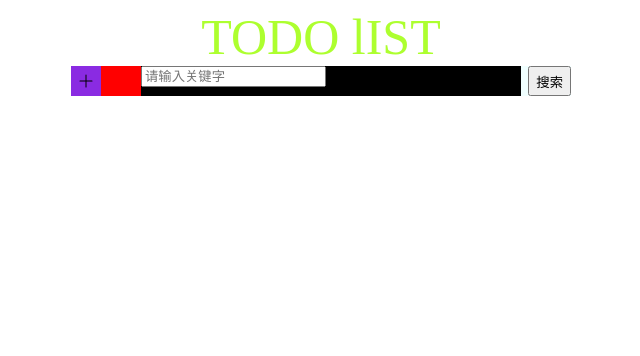
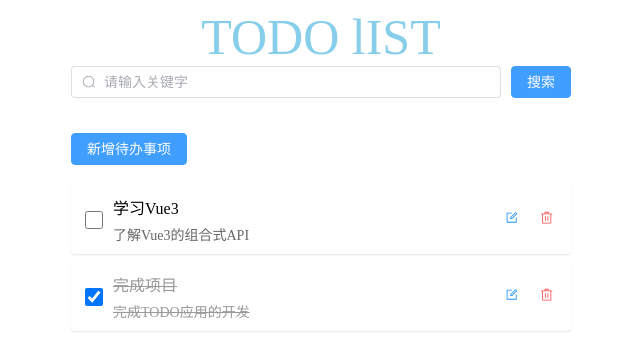
Before and after one commit to qiki0422/iftechio-todo-zqq, a Vue app: page / in a window 1280 px wide. Shown: the top 356 px of the page, without its empty margins (319-959 px from the left). Built offline with nearby package versions, Linux system fonts and the light colour scheme.

Commit message:
feat: 实现任务CRUD核心功能

```diff
--- a/src/App.vue
+++ b/src/App.vue
@@ -3,61 +3,100 @@
     <div class="title">TODO lIST</div>
     <div class="container">
       <div class="top">
-        <div class="addButton">
-          <el-icon><Plus /></el-icon>
-        </div>
         <div class="search">
-          <div class="searchInput">
-            <input type="text" placeholder="请输入关键字" />
-          </div>
-          <button class="searchButton">搜索</button>
+          <el-input
+            v-model="searchKeyword"
+            placeholder="请输入关键字"
+            class="searchInput"
+            prefix-icon="Search"
+          />
+          <el-button type="primary" class="searchButton">搜索</el-button>
         </div>
       </div>
-      <div class="todoForm"></div>
+      <div class="todoForm">
+        <TodoForm
+          :todos="todos"
+          @update-todo="updateTodo"
+          @delete-todo="deleteTodo"
+          @edit-todo="handleEditTodo"
+          @add-todo="handleAddTodo"
+        />
+      </div>
     </div>
   </div>
 </template>
 
+<script setup>
+import TodoForm from './components/todo/todoForm.vue'
+import { ref } from 'vue'
+
+// 定义待办事项数据 - 添加description字段
+const todos = ref([
+  { id: 1, title: '学习Vue3', description: '了解Vue3的组合式API', completed: false },
+  { id: 2, title: '完成项目', description: '完成TODO应用的开发', completed: true },
+])
+
+// 更新待办事项状态
+const updateTodo = (id) => {
+  const todo = todos.value.find((t) => t.id === id)
+  if (todo) {
+    todo.completed = !todo.completed
+  }
+}
+
+// 删除待办事项
+const deleteTodo = (id) => {
+  todos.value = todos.value.filter((t) => t.id !== id)
+}
+// 处理添加待办事项
+const handleAddTodo = (todoData) => {
+  const newTodo = {
+    id: Date.now(),
+    title: todoData.title,
+    description: todoData.description || '',
+    completed: false,
+  }
+  todos.value.push(newTodo)
+}
+
+// 处理编辑待办事项
+const handleEditTodo = (todo) => {
+  const index = todos.value.findIndex((t) => t.id === todo.id)
+  if (index !== -1) {
+    todos.value[index] = {
+      ...todo,
+      description: todo.description || '',
+    }
+  }
+}
+
+// 搜索关键字
+const searchKeyword = ref('')
+</script>
 <style scoped>
 .title {
   text-align: center;
   font-size: 50px;
-  color: greenyellow;
+  color: skyblue;
 }
 .container {
   width: 500px;
   height: 100%;
   margin: 0 auto;
-  background-color: beige;
 }
 .top {
-  background-color: red;
-  height: 30px;
   margin-bottom: 25px;
-  display: flex;
-  justify-content: space-between;
-}
-.addButton {
-  width: 30px;
-  height: 30px;
-  background-color: blueviolet;
-  display: flex;
-  align-items: center;
-  justify-content: center;
+  width: 100%;
 }
 .search {
-  width: 430px;
-  background-color: azure;
+  width: 100%;
   display: flex;
-  justify-content: space-between;
+  gap: 10px;
 }
 .searchInput {
-  width: 380px;
-  background-color: black;
+  flex: 1;
 }
-.todoForm {
-  background-color: cadetblue;
-  padding: 0 10px 0 10px;
+.searchButton {
+  white-space: nowrap;
 }
 </style>
-<script setup></script>
--- /dev/null
+++ b/src/components/todo/TodoDialog.vue
@@ -0,0 +1,99 @@
+<template>
+  <el-dialog v-model="dialogVisible" :title="dialogTitle" width="500px">
+    <el-form :model="formData" label-width="100px">
+      <el-form-item label="标题">
+        <el-input v-model="formData.title" placeholder="请输入待办事项标题" />
+      </el-form-item>
+      <el-form-item label="描述">
+        <el-input
+          v-model="formData.description"
+          type="textarea"
+          placeholder="请输入待办事项描述（可选）"
+          :rows="3"
+        />
+      </el-form-item>
+    </el-form>
+    <template #footer>
+      <el-button @click="handleCancel">取消</el-button>
+      <el-button type="primary" @click="handleConfirm">确认</el-button>
+    </template>
+  </el-dialog>
+</template>
+
+<script setup>
+import { ref, computed, watch } from 'vue'
+
+// Props
+const props = defineProps({
+  visible: {
+    type: Boolean,
+    default: false,
+  },
+  mode: {
+    type: String,
+    default: 'add',
+  },
+  todoData: {
+    type: Object,
+    default: () => ({}),
+  },
+})
+
+// Emits
+const emit = defineEmits(['update:visible', 'confirm'])
+
+// 响应式数据
+const formData = ref({
+  title: '',
+  description: '',
+})
+
+// 计算属性
+const dialogVisible = computed({
+  get: () => props.visible,
+  set: (value) => emit('update:visible', value),
+})
+
+const dialogTitle = computed(() => {
+  return props.mode === 'add' ? '添加待办事项' : '编辑待办事项'
+})
+
+// 初始化表单数据
+const initFormData = () => {
+  if (props.mode === 'edit' && props.todoData) {
+    formData.value = { ...props.todoData }
+  } else {
+    formData.value = {
+      title: '',
+      description: '',
+    }
+  }
+}
+
+// 监听对话框显示状态，每次打开时都重置表单
+watch(
+  () => props.visible,
+  (newVisible) => {
+    if (newVisible) {
+      initFormData()
+    }
+  },
+)
+
+// 方法
+const handleCancel = () => {
+  dialogVisible.value = false
+}
+
+const handleConfirm = () => {
+  // 发送确认事件，携带表单数据
+  emit('confirm', { ...formData.value })
+  dialogVisible.value = false
+}
+</script>
+
+<style scoped>
+.el-form-item {
+  margin-bottom: 20px;
+}
+</style>
--- /dev/null
+++ b/src/components/todo/todoForm.vue
@@ -0,0 +1,169 @@
+<template>
+  <div class="todoForm">
+    <!-- 添加按钮 -->
+    <el-button type="primary" @click="addTodo" style="margin-bottom: 20px;">
+      新增待办事项
+    </el-button>
+
+    <div class="todoItem" v-for="todo in todos" :key="todo.id">
+      <input type="checkbox" :checked="todo.completed" @change="toggleTodo(todo.id)" />
+      <div class="todoContent">
+        <h4 :class="{ completed: todo.completed }">{{ todo.title }}</h4>
+        <p v-if="todo.description" :class="{ completed: todo.completed }" class="todoDescription">
+          {{ todo.description }}
+        </p>
+      </div>
+      <button class="editBtn" @click="editTodo(todo)">
+        <el-icon><Edit /></el-icon>
+      </button>
+      <button class="deleteBtn" @click="deleteTodo(todo.id)">
+        <el-icon><Delete /></el-icon>
+      </button>
+    </div>
+    <div v-if="todos.length === 0" class="emptyTip">暂无待办事项</div>
+
+    <!-- 待办事项对话框 -->
+    <TodoDialog
+      v-model:visible="dialogVisible"
+      :mode="dialogMode"
+      :todo-data="currentTodo"
+      @confirm="handleDialogConfirm"
+    />
+  </div>
+</template>
+
+<script setup>
+import { ref } from 'vue'
+import { Delete, Edit } from '@element-plus/icons-vue'
+import TodoDialog from './TodoDialog.vue'
+
+// 定义props
+const props = defineProps({
+  todos: {
+    type: Array,
+    default: () => [],
+  },
+})
+
+// 定义emits
+const emit = defineEmits(['update-todo', 'delete-todo', 'edit-todo', 'add-todo'])
+
+// 对话框相关状态
+const dialogVisible = ref(false)
+const dialogMode = ref('add')
+const currentTodo = ref({})
+
+// 切换待办事项状态
+const toggleTodo = (id) => {
+  emit('update-todo', id)
+}
+
+// 编辑待办事项
+const editTodo = (todo) => {
+  dialogMode.value = 'edit'
+  currentTodo.value = { ...todo }
+  dialogVisible.value = true
+}
+
+// 添加待办事项
+const addTodo = () => {
+  dialogMode.value = 'add'
+  currentTodo.value = {}
+  dialogVisible.value = true
+}
+
+// 删除待办事项
+const deleteTodo = (id) => {
+  emit('delete-todo', id)
+}
+
+// 处理对话框确认
+const handleDialogConfirm = (todoData) => {
+  if (dialogMode.value === 'add') {
+    emit('add-todo', todoData)
+  } else {
+    emit('edit-todo', { ...currentTodo.value, ...todoData })
+  }
+}
+</script>
+
+<style scoped>
+.todoForm {
+  padding: 10px 0;
+}
+
+.todoItem {
+  display: flex;
+  align-items: center;
+  padding: 10px;
+  margin-bottom: 8px;
+  background-color: #fff;
+  border-radius: 4px;
+  box-shadow: 0 1px 2px rgba(0, 0, 0, 0.1);
+}
+
+.todoItem input[type='checkbox'] {
+  margin-right: 10px;
+  width: 18px;
+  height: 18px;
+}
+
+.todoContent {
+  flex: 1;
+}
+
+.todoContent h4 {
+  margin: 0 0 5px 0;
+  font-size: 16px;
+  font-weight: normal;
+  transition: all 0.3s;
+}
+
+.todoContent .todoDescription {
+  margin: 0;
+  font-size: 14px;
+  color: #666;
+  transition: all 0.3s;
+}
+
+.todoItem .completed {
+  text-decoration: line-through;
+  color: #999;
+}
+
+.editBtn {
+  background: none;
+  border: none;
+  color: #1890ff;
+  cursor: pointer;
+  padding: 4px 8px;
+  border-radius: 4px;
+  margin-right: 5px;
+  transition: background-color 0.3s;
+}
+
+.editBtn:hover {
+  background-color: #e6f7ff;
+}
+
+.deleteBtn {
+  background: none;
+  border: none;
+  color: #ff4d4f;
+  cursor: pointer;
+  padding: 4px 8px;
+  border-radius: 4px;
+  transition: background-color 0.3s;
+}
+
+.deleteBtn:hover {
+  background-color: #fff1f0;
+}
+
+.emptyTip {
+  text-align: center;
+  color: #999;
+  padding: 20px;
+  font-size: 14px;
+}
+</style>
```
